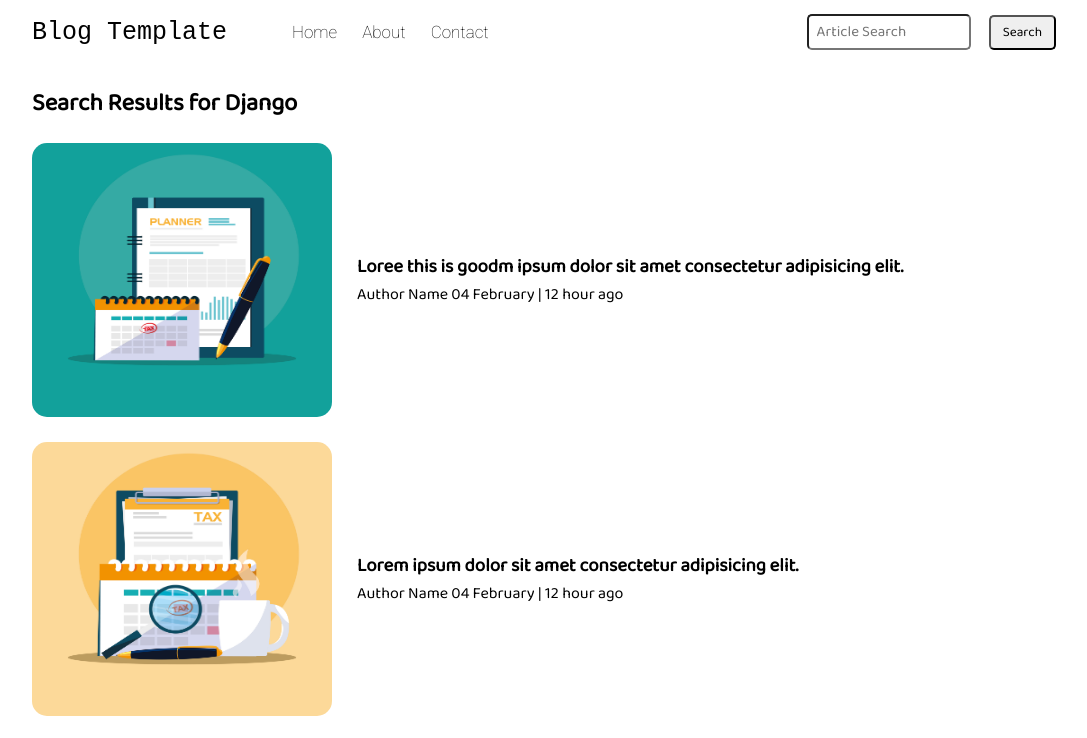
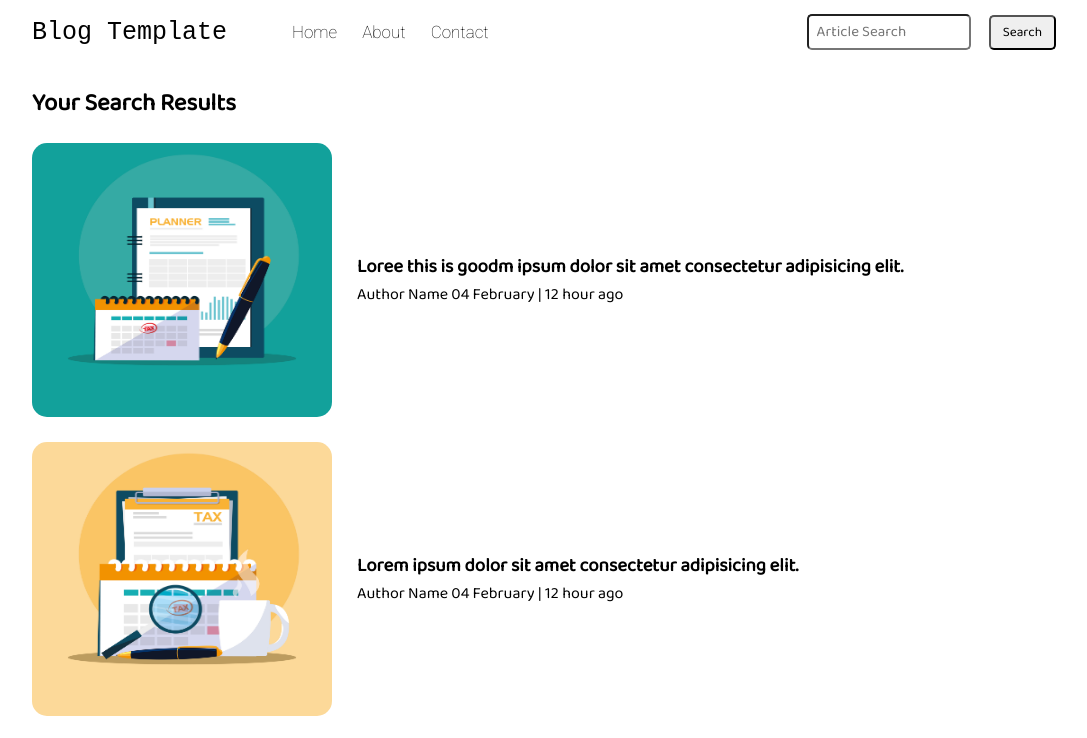
Before and after one commit to pranitUchil/Blog-Template, a plain HTML site: page search.html in a window 1280 px wide. Shown: the top 738 px of the page, without its empty margins (96-1183 px from the left). Drawn offline with Linux system fonts and the light colour scheme.

Commit message:
Update search.html

```diff
--- a/search.html
+++ b/search.html
@@ -36,7 +36,7 @@
     <main>
 
         <div class="home-articles m-auto max-width-1 font1">
-            <h2 style="    margin-bottom: 20px;">Search Results for Django</h2>
+            <h2 style="    margin-bottom: 20px;">Your Search Results</h2>
             <div class="home-article">
                 <img src="img/451_REpWIE1BUiAwOTYtMDI.jpg"
                     alt="article">
```
